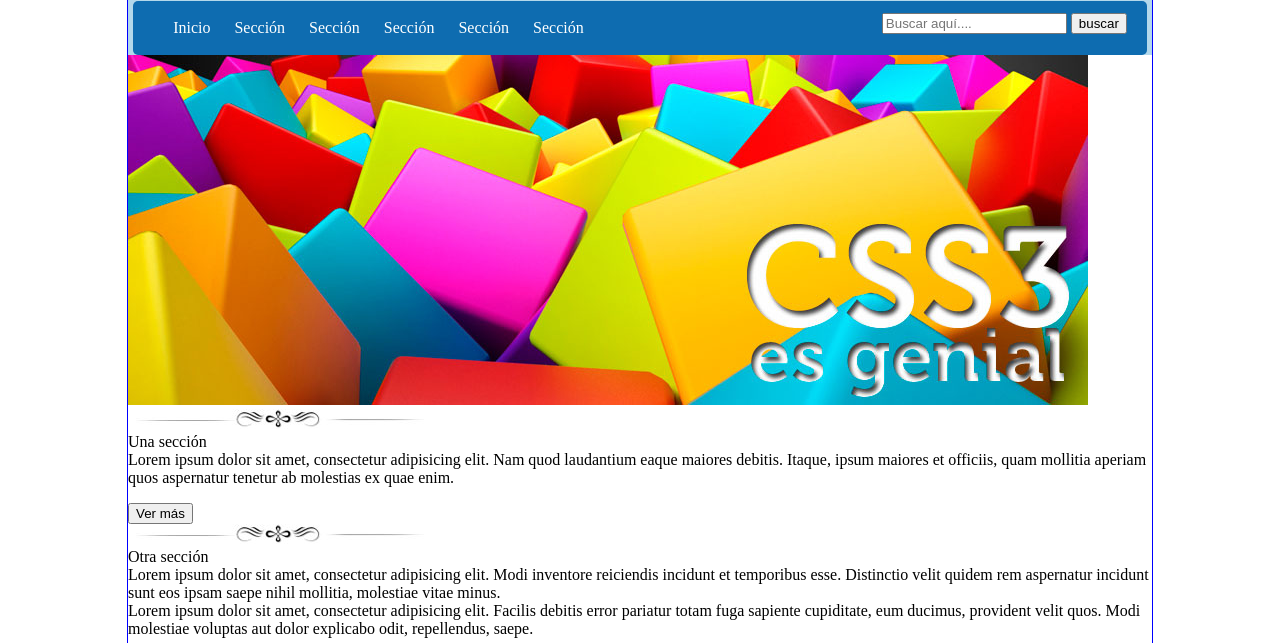
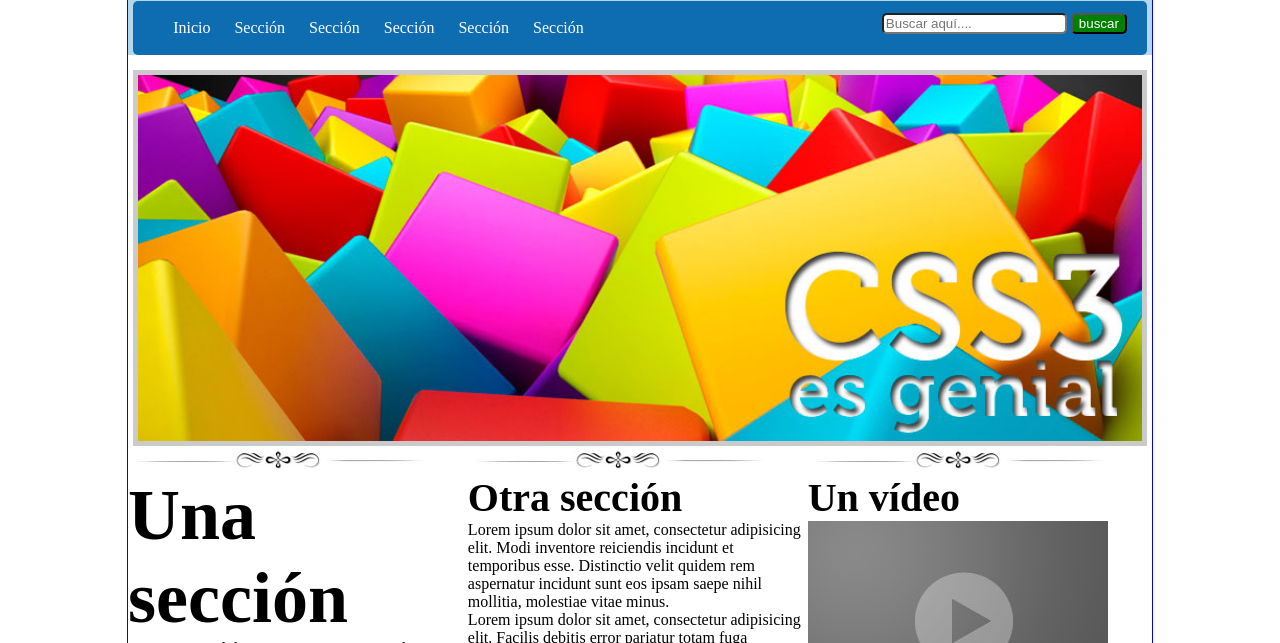
Before and after one commit to martileos/pw2171, a plain HTML site: page practica01css/index.html in a window 1280 px wide. Shown: the part 157-800 px from the top of the page. Drawn offline with Linux system fonts and the light colour scheme.

Commit message:
PracticaCSS301 terminada

```diff
--- a/practica01css/css/estilos.css
+++ b/practica01css/css/estilos.css
@@ -8,6 +8,15 @@
 	float: right;
 	margin-right: 20px;
 	margin-top: -40px;
+}
+
+form input{ /*todos los input dentro del form*/
+	border-radius: 5px;
+}
+
+form input[type="button"]{
+	background: green;
+	color: white;
 }
 
 header{
@@ -32,3 +41,31 @@
 #logo{
 	margin-top: -150px;
 }
+
+#seccion01 article{
+	/*border: 1px solid red;*/
+	text-align: center;
+}
+
+#seccion01 article img{
+	border: 5px solid rgba(150,150,150,0.5);
+	margin-top: 15px;
+	width: 98%;
+}
+#seccion02 article{
+	display: inline-block;
+	vertical-align: top;
+	width: 32.8%;
+}
+
+.otraSeccion, .unaSeccion{
+	font-weight: bold; /*negritas*/
+}
+
+.otraSeccion{
+	font-size: 2.5em;
+}
+
+.unaSeccion{
+	font-size: 4.5em;
+}
--- a/practica01css/index.html
+++ b/practica01css/index.html
@@ -24,16 +24,16 @@
 			</form>
 		</nav>
 	</header>
-	<section>
+	<section id="seccion01">
 		<article>
 			<img src="img/slide2.jpg" alt="">
 		</article>
 	</section>
-	<section>
+	<section id="seccion02">
 		<article>
 			<img src="img/separador.jpg" alt="">
 			<br>
-			Una sección
+			<span class="unaSeccion">Una sección</span>
 			<br>
 			Lorem ipsum dolor sit amet, consectetur adipisicing elit. Nam quod laudantium eaque maiores debitis. Itaque, ipsum maiores et officiis, quam mollitia aperiam quos aspernatur tenetur ab molestias ex quae enim.
 			<p></p>
@@ -42,7 +42,7 @@
 		<article>
 			<img src="img/separador.jpg" alt="">
 			<br>
-			Otra sección
+			<span class="otraSeccion">Otra sección</span>
 			<br>
 			Lorem ipsum dolor sit amet, consectetur adipisicing elit. Modi inventore reiciendis incidunt et temporibus esse. Distinctio velit quidem rem aspernatur incidunt sunt eos ipsam saepe nihil mollitia, molestiae vitae minus.
 			<br>
@@ -53,7 +53,7 @@
 		<article>
 			<img src="img/separador.jpg" alt="">
 			<br>
-			Un vídeo
+			<span class="otraSeccion">Un vídeo</span>
 			<br>
 			<img src="img/video.jpg" alt="">
 		</article>
```
